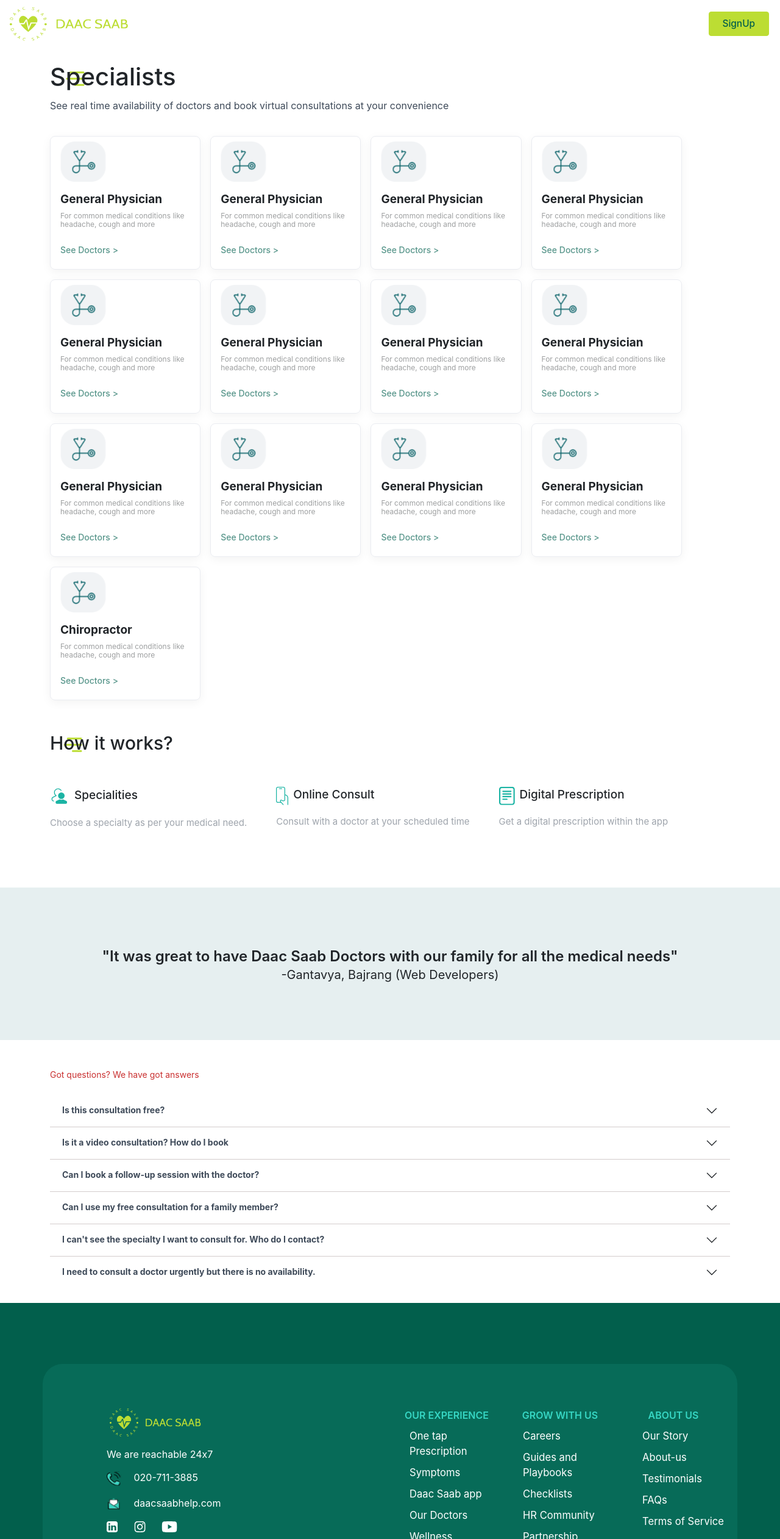
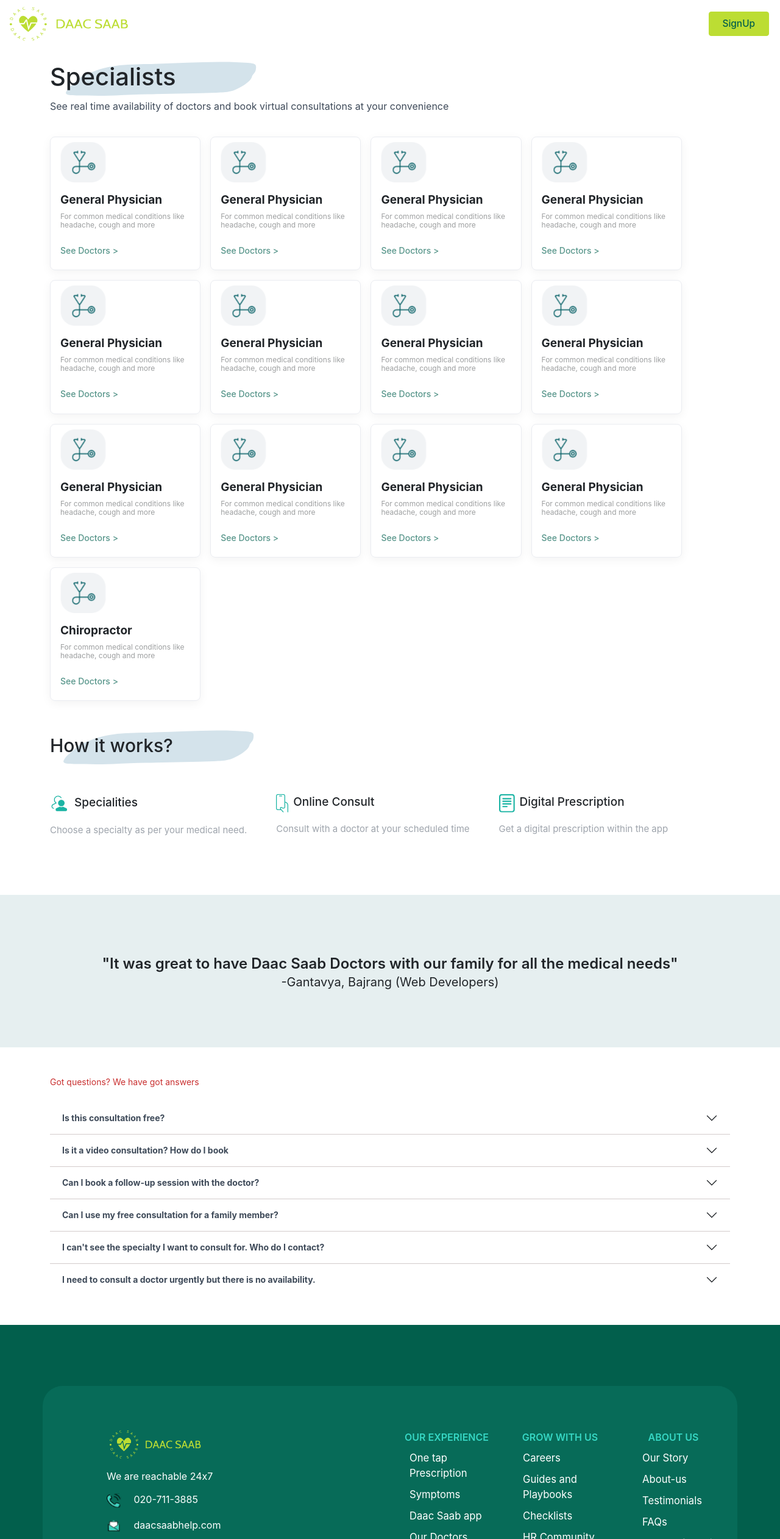
Before and after one commit to pesto-students/daac-saab--frontend-p4-team-tanish-2, a React (Create React App) app: page /Specialist in a window 1280 px wide. Shown: the top 2523 px of the page at 61% size. Built offline with nearby package versions, Linux system fonts and the light colour scheme.

Commit message:
Fixed BG of text

```diff
--- a/src/views/Special/Special.js
+++ b/src/views/Special/Special.js
@@ -1,7 +1,7 @@
 import React from "react";
 import "./Special.css";
 import General_Physian_Logo from "./../../assets/General_Physian_Logo.svg"
-import Vector from "./../../assets/Vector.svg";
+import GreyBG from "./../../assets/GreyBG.svg";
 import Category from '../../components/Category/js/Category';
 import specialIcon from "./../../assets/specialIcon.svg";
 import online_consult from "./../../assets/online_consult.svg";
@@ -82,7 +82,7 @@ const Special = () => {
             <div className="container mt-5 pt-5">
                 <div className="header">
                     Specialists
-                    <img src={Vector} className="img-fluid vector" />
+                    <img src={GreyBG} className="img-fluid vector" />
                 </div>
                 <div className="subtext mt-2 mb-4">
                     See real time availability of doctors and book virtual consultations at your convenience
@@ -103,7 +103,7 @@ const Special = () => {
                 </div>
                 <div className="header-1 mt-5">
                     How it works?
-                    <img src={Vector} className="img-fluid vector" />
+                    <img src={GreyBG} className="img-fluid vector" />
                 </div>
                 <div className="mt-5 mb-5 d-flex flex-wrap">
                     <span className="me-5">
@@ -157,7 +157,7 @@ const Special = () => {
                 <div className="question-text mt-5">
                     Got questions? We have got answers
                 </div>
-                <Accordion className="mt-4 mb-4">
+                <Accordion className="mt-4 mb-5">
                     <Accordion.Item eventKey="0" className="Accordion">
                         <Accordion.Header><div className="Acc-header">Is this consultation free?</div></Accordion.Header>
                         <Accordion.Body>
```
Also changed, not shown: src/assets/GreyBG.svg (added).
